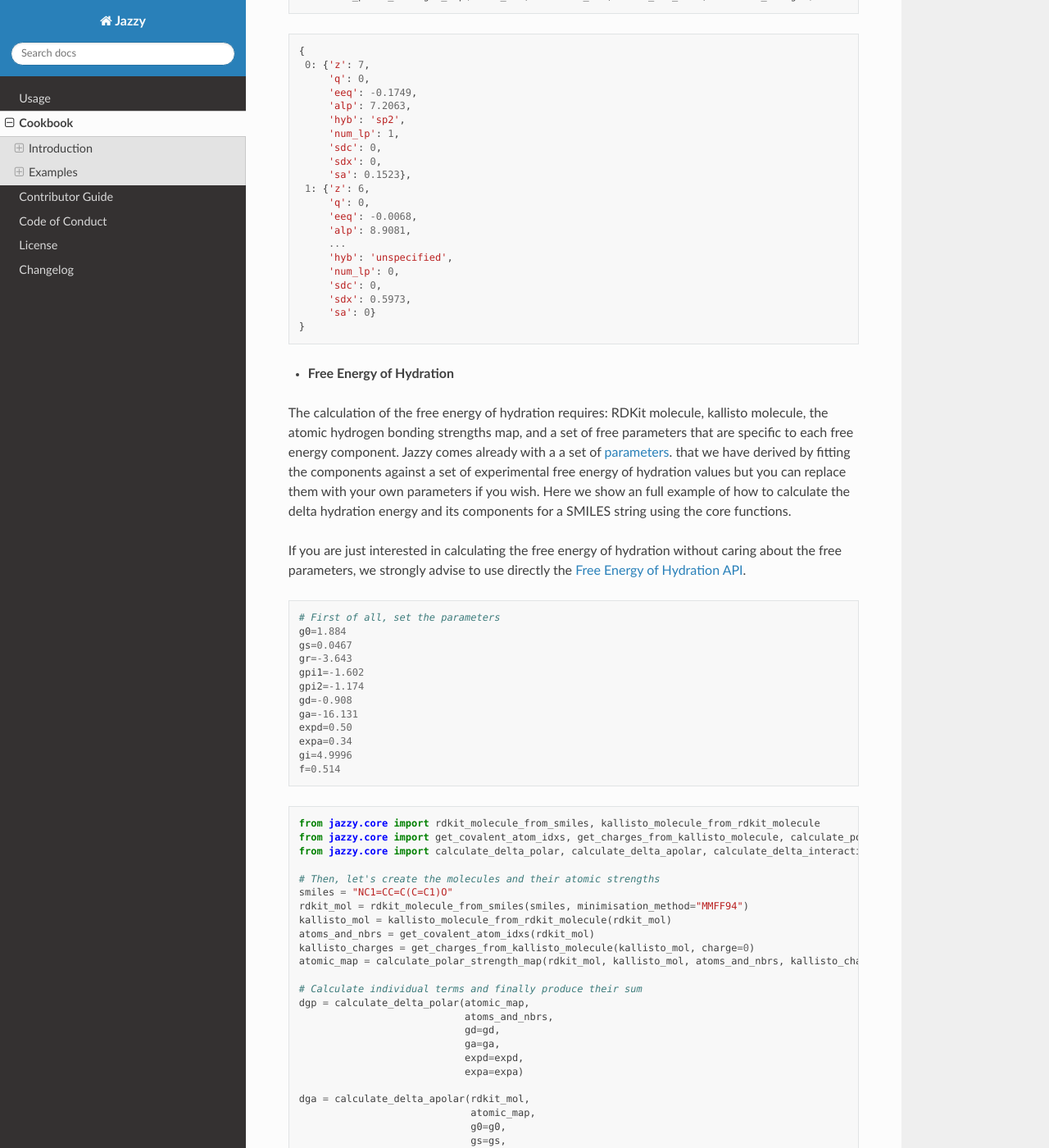
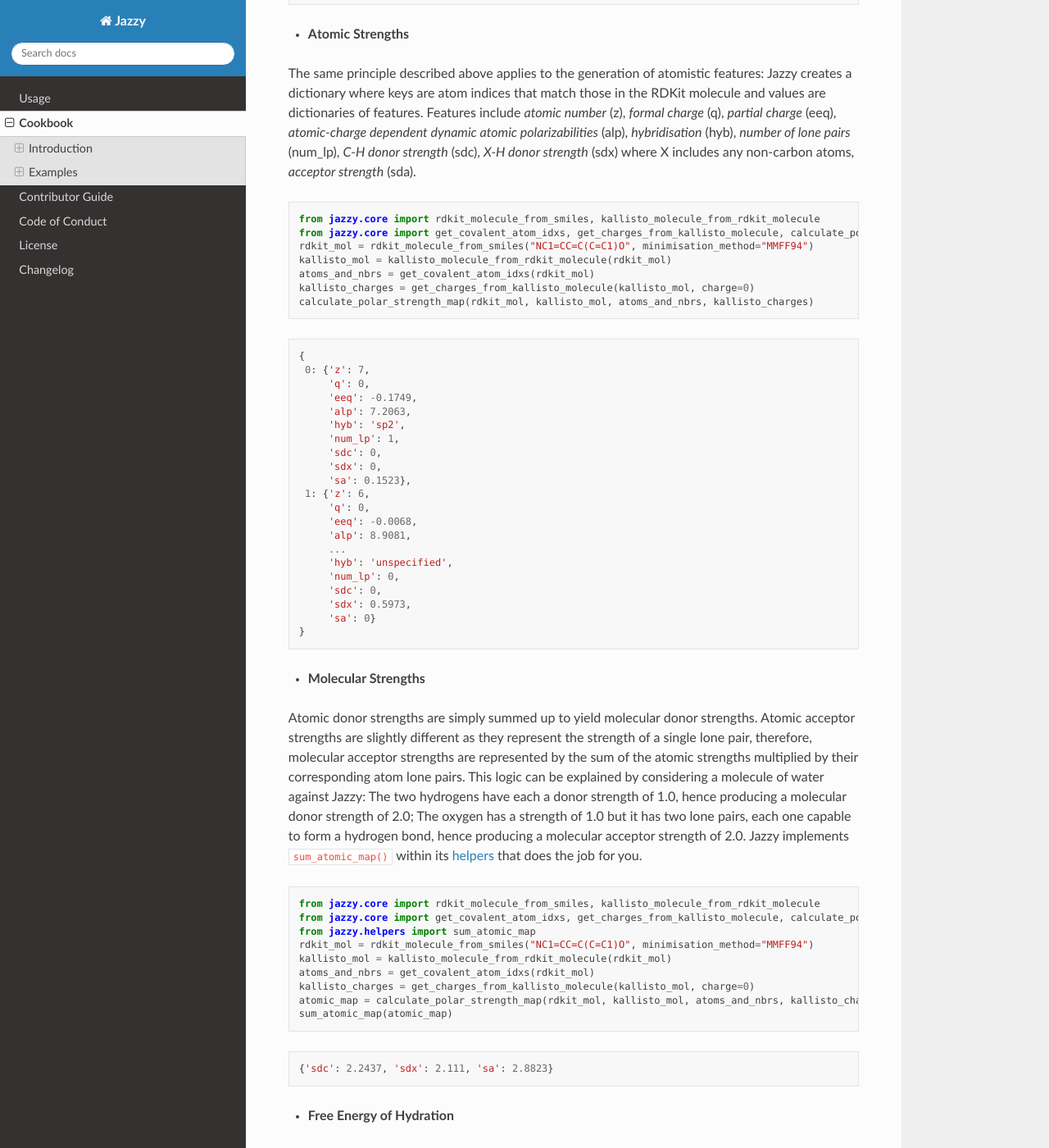
Before and after one commit to AstraZeneca/jazzy, a Sphinx documentation site: the page built from docs/cookbook.rst, in a window 1280 px wide and 1400 px high, scrolled down 7162 px. Shown: the whole window at 82% size. Built offline with Sphinx 7.4.7 and the Read the Docs theme 2.0.0, drawn with Linux system fonts in a browser that asks for light colours; some of the changed text lies outside the part shown.

Commit message:
added global min method, cleaned vis, fixed cookbook, added tests for lone pair multiplication

```diff
--- a/docs/api.rst
+++ b/docs/api.rst
@@ -11,10 +11,22 @@ Creates a dictionary of molecular features from a SMILES string. Features includ
 
    {'sdc': 4.2822,
     'sdx': 1.3955,
-    'sa': 2.4496,
+    'sa': 4.1564,
     'dga': -3.0161,
     'dgp': -51.2688,
     'dgtot': -54.5831}
+
+The molecular donor strength can simply be produced by summing *C-H donor strength* (sdc) and *X-H donor strength* (sdx):
+
+.. code-block:: python
+
+   from jazzy.api import molecular_vector_from_smiles
+   mol_vector = molecular_vector_from_smiles("CC(=O)NC1=CC=C(C=C1)O")
+   mol_vector["sdx"] + mol_vector["sdc"]
+
+.. code-block:: python
+
+   5.7138
 
 Gibbs Free Energy of Hydration
 """"""""""""""""""""""""""""""
@@ -48,7 +60,7 @@ Creates a list (of tuples) of tuples of atomic features from a SMILES string. Fe
      ('num_lp', 2),
      ('sdc', 0.0),
      ('sdx', 0.0),
-     ('sa', 1.000)),
+     ('sa', 1.0)),
    ...
      (('z', 1),
      ('q', 0),
@@ -57,7 +69,7 @@ Creates a list (of tuples) of tuples of atomic features from a SMILES string. Fe
      ('hyb', 'unspecified'),
      ('num_lp', 0),
      ('sdc', 0.0),
-     ('sdx', 1.000),
+     ('sdx', 1.0),
      ('sa', 0.0))]
 
 The APIs also include ``atomic_map_from_smiles`` which is analoguous to ``atomic_tuples_from_smiles`` yet it produces its output as a list of dictionaries:
@@ -77,7 +89,7 @@ The APIs also include ``atomic_map_from_smiles`` which is analoguous to ``atomic
      'num_lp': 2,
      'sdc': 0.0,
      'sdx': 0.0,
-     'sa': 1.000,
+     'sa': 1.0,
      'idx': 0},
    ...
      {'z': 1,
@@ -87,7 +99,7 @@ The APIs also include ``atomic_map_from_smiles`` which is analoguous to ``atomic
      'hyb': 'unspecified',
      'num_lp': 0,
      'sdc': 0.0,
-     'sdx': 1.000,
+     'sdx': 1.0,
      'sa': 0.0,
      'idx': 2}]
 
@@ -98,9 +110,10 @@ Creates an SVG rendering of the molecule with its atomistic hydrogen bond donor
 1. Create a two- or three-dimensional depiction (e.g. ``flatten_molecule=True`` generates a 2D molecule)
 2. Exclude specified types of strengths (e.g. ``ignore_sa=True`` excludes acceptor strengths from the rendering)
 3. Apply minimum strength thresholds (e.g. ``sdc_threshold=0.7`` depicts *sdc* strengths only if greater than 0.7)
-4. Configure the output size (e.g. ``fig_size=[350,350]`` generates an image of 350x350 pixels)
-5. Depict strengths without highlighting their atoms (e.g. ``highlight_atoms=False``)
-6. Encode the image into base64 format (e.g. ``encode=True``)
+4. Configure the rounding digits on the image (e.g. ``rounding_digits=2`` rounds strengths to two digits)
+5. Configure the output size (e.g. ``fig_size=[350,350]`` generates an image of 350x350 pixels)
+6. Depict strengths without highlighting their atoms (e.g. ``highlight_atoms=False``)
+7. Encode the image into base64 format (e.g. ``encode=True``)
 
 .. code-block:: python
 
@@ -114,7 +127,8 @@ Creates an SVG rendering of the molecule with its atomistic hydrogen bond donor
                                        ignore_sa=False,
                                        sdc_threshold=0.7,
                                        sdx_threshold=0.6,
-                                       sa_threshold=0.7))
+                                       sa_threshold=0.7,
+                                       rounding_digits=2))
 
 .. image:: _static/atomic_strength_vis_from_smiles.png
    :width: 300
--- a/docs/core.rst
+++ b/docs/core.rst
@@ -49,8 +49,9 @@ Jazzy wraps kallisto and maps its partial charges onto RDKit - i.e., the indices
 
 .. code-block:: python
 
-   from jazzy.core import get_covalent_atom_idxs, get_charges_from_kallisto_molecule
-   atoms_and_nbrs = get_covalent_atom_idxs(rdkit_mol)
+   from jazzy.core import rdkit_molecule_from_smiles, kallisto_molecule_from_rdkit_molecule, get_charges_from_kallisto_molecule
+   rdkit_mol = rdkit_molecule_from_smiles("NC1=CC=C(C=C1)O", minimisation_method="MMFF94")
+   kallisto_mol = kallisto_molecule_from_rdkit_molecule(rdkit_mol)
    get_charges_from_kallisto_molecule(kallisto_mol, charge=0)
 
 .. code-block:: python
@@ -66,9 +67,12 @@ The same principle described above applies to the generation of atomistic featur
 
 .. code-block:: python
 
+   from jazzy.core import rdkit_molecule_from_smiles, kallisto_molecule_from_rdkit_molecule
    from jazzy.core import get_covalent_atom_idxs, get_charges_from_kallisto_molecule, calculate_polar_strength_map
+   rdkit_mol = rdkit_molecule_from_smiles("NC1=CC=C(C=C1)O", minimisation_method="MMFF94")
+   kallisto_mol = kallisto_molecule_from_rdkit_molecule(rdkit_mol)
    atoms_and_nbrs = get_covalent_atom_idxs(rdkit_mol)
-   kallisto_mol = get_charges_from_kallisto_molecule(kallisto_mol, charge=0)
+   kallisto_charges = get_charges_from_kallisto_molecule(kallisto_mol, charge=0)
    calculate_polar_strength_map(rdkit_mol, kallisto_mol, atoms_and_nbrs, kallisto_charges)
 
 .. code-block:: python
@@ -94,6 +98,26 @@ The same principle described above applies to the generation of atomistic featur
         'sdx': 0.5973,
         'sa': 0}
    }
+
+* **Molecular Strengths**
+
+Atomic donor strengths are simply summed up to yield molecular donor strengths. Atomic acceptor strengths are slightly different as they represent the strength of a single lone pair, therefore, molecular acceptor strengths are represented by the sum of the atomic strengths multiplied by their corresponding atom lone pairs. This logic can be explained by considering a molecule of water against Jazzy: The two hydrogens have each a donor strength of 1.0, hence producing a molecular donor strength of 2.0; The oxygen has a strength of 1.0 but it has two lone pairs, each one capable to form a hydrogen bond, hence producing a molecular acceptor strength of 2.0. Jazzy implements ``sum_atomic_map()`` within its `helpers`_ that does the job for you.
+
+.. code-block:: python
+
+   from jazzy.core import rdkit_molecule_from_smiles, kallisto_molecule_from_rdkit_molecule
+   from jazzy.core import get_covalent_atom_idxs, get_charges_from_kallisto_molecule, calculate_polar_strength_map
+   from jazzy.helpers import sum_atomic_map
+   rdkit_mol = rdkit_molecule_from_smiles("NC1=CC=C(C=C1)O", minimisation_method="MMFF94")
+   kallisto_mol = kallisto_molecule_from_rdkit_molecule(rdkit_mol)
+   atoms_and_nbrs = get_covalent_atom_idxs(rdkit_mol)
+   kallisto_charges = get_charges_from_kallisto_molecule(kallisto_mol, charge=0)
+   atomic_map = calculate_polar_strength_map(rdkit_mol, kallisto_mol, atoms_and_nbrs, kallisto_charges)
+   sum_atomic_map(atomic_map)
+
+.. code-block:: python
+
+   {'sdc': 2.2437, 'sdx': 2.111, 'sa': 2.8823}
 
 * **Free Energy of Hydration**
 
@@ -160,5 +184,6 @@ If you are just interested in calculating the free energy of hydration without c
 
    -43.074539262505496
 
+.. _helpers: https://github.com/AstraZeneca/jazzy/blob/master/src/jazzy/helpers.py
 .. _parameters: https://github.com/AstraZeneca/jazzy/blob/master/src/jazzy/config.py
 .. _Free Energy of Hydration API: https://jazzy.readthedocs.io/en/latest/cookbook.html#gibbs-free-energy-of-hydration
```
Also changed, not shown: other parts of docs/api.rst (+1 -1 lines), README.rst (+5 -4 lines), docs/_static/atomic_strength_vis_from_smiles.png, 4 other files.
